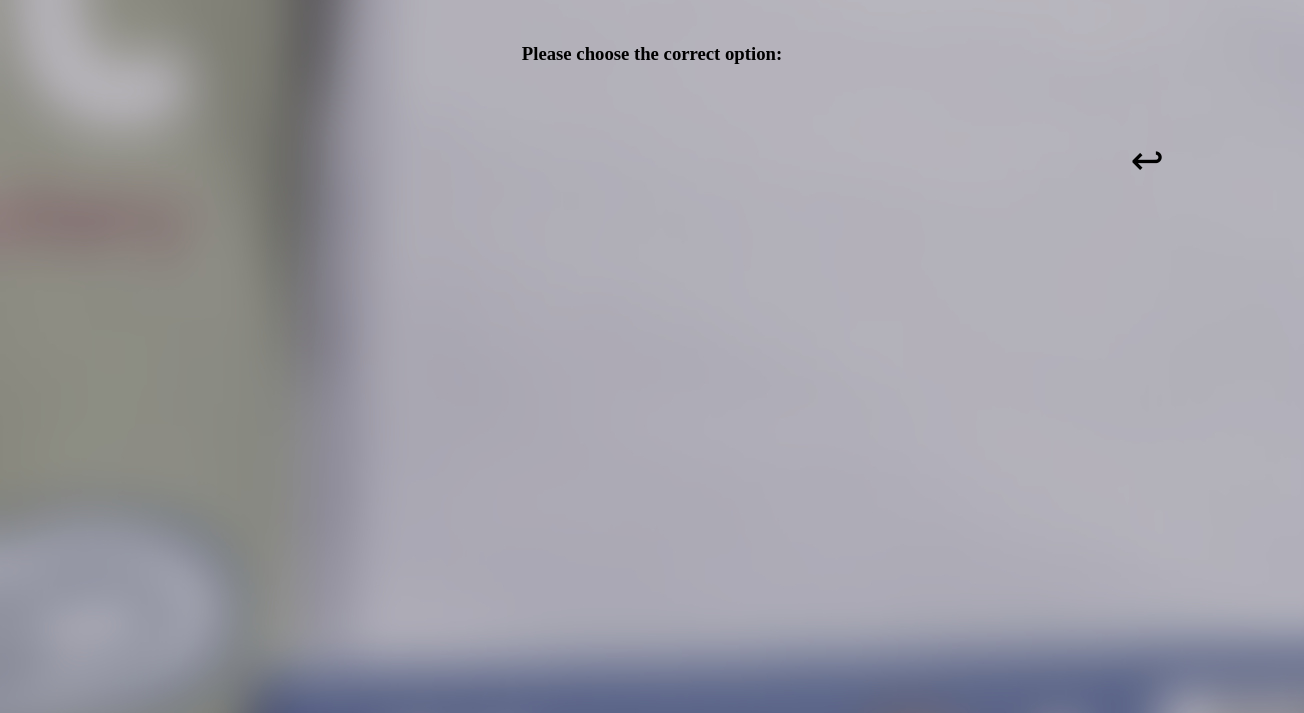
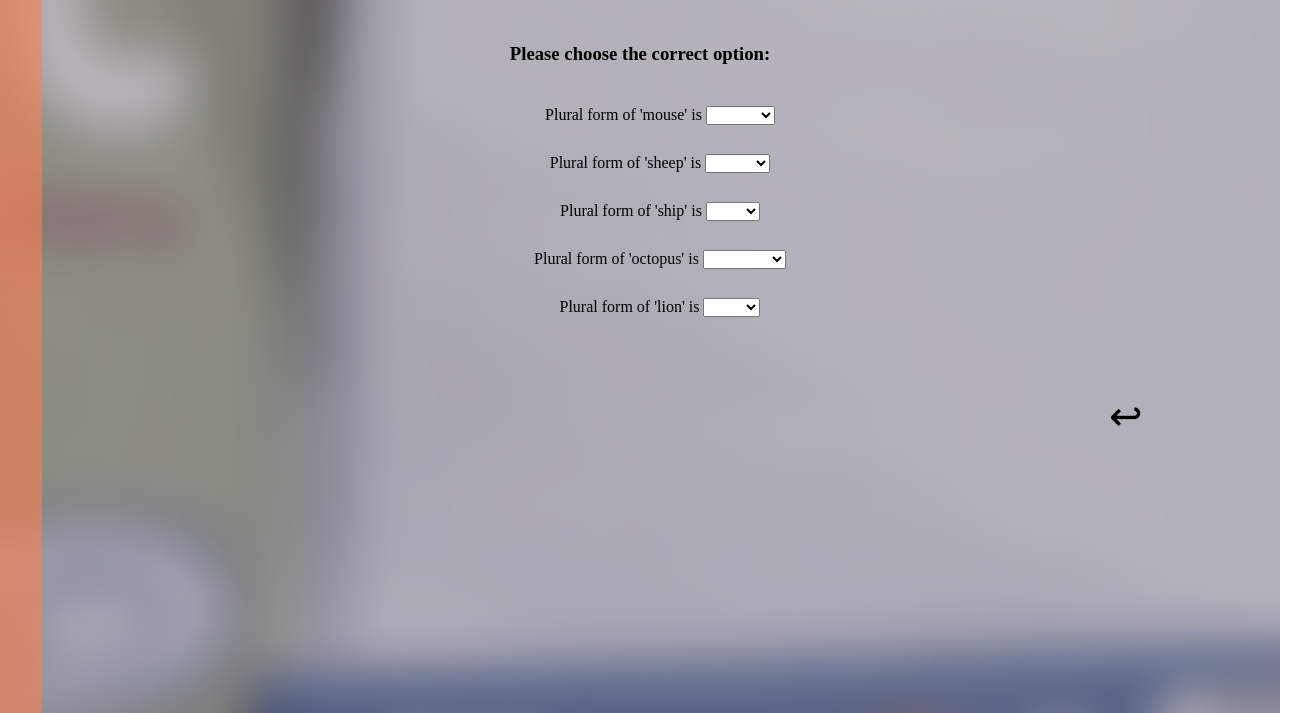
Before and after one commit to dzapps/english_grammar_and_vocabulary, a plain HTML site: page Grammar/singular_and_plural.html in a window 1280 px wide. Shown: the part 87-800 px from the top of the page, 1304 px wide, since content can reach past the window. Drawn offline with nearby package versions, Linux system fonts and the light colour scheme; a web font is replaced by a local one.

Commit message:
basic JS logic for 1st exercise

```diff
--- a/Grammar/singular_and_plural.html
+++ b/Grammar/singular_and_plural.html
@@ -8,15 +8,30 @@
     <link href="../styles.css" rel="stylesheet">
 </head>
 <body>
+        <div class="general_wrapper">
+                <div class="setting_menu">
+                <div class="setting_menu__heading">
+                    <div>MENU</div>
+                    <div style="margin-left: auto;">
+                    <img class="setting_menu--icon" src="../img/Cog.svg">
+                    </div> <br><br><br><br>
+                </div>
+                <a href="../index.html">Główna</a>
+                <label>Motyw</label>
+                <label>Legenda</label>
+                <label>Pomoc</label>
+                </div>
     <div class="wrapper">
     <h1 class="main_heading">Singular and plural</h1><br>
     <h3 class="exercise_instructions">Please choose the correct option:</h3>
-        <div>
+    <div class="exercise_main">
 
-        </div>
+    </div>
     <br><br><br>
-    <a class="backarrow" href="index.html" title="Go back to the main menu">&#8617;</a>
+    <a class="backarrow" href="../index.html" title="Go back to the main menu">&#8617;</a>
 </div>
-
+</div>
+    <script src="../main.js"></script>
+    <script src="../exercises.js"></script>
 </body>
 </html>
--- /dev/null
+++ b/exercises.js
@@ -0,0 +1,67 @@
+/* Singular and plural */
+
+const SingPlur0 = {
+    question: "Plural form of 'mouse' is ",
+    correct: 'mice',
+    incorrect: 'mouses'
+};
+
+const SingPlur1 = {
+    question: "Plural form of 'sheep' is ",
+    correct: 'sheep',
+    incorrect: 'sheeps'
+};
+
+const SingPlur2 = {
+    question: "Plural form of 'ship' is ",
+    correct: 'ships',
+    incorrect: 'ship'
+};
+
+const SingPlur3 = {
+    question: "Plural form of 'octopus' is ",
+    correct: 'octopuses',
+    incorrect: 'octopuss'
+};
+
+const SingPlur4 = {
+    question: "Plural form of 'lion' is ",
+    correct: 'lions',
+    incorrect: 'liones'
+};
+
+const objects = [SingPlur0, SingPlur1, SingPlur2, SingPlur3, SingPlur4];
+
+const questions = [SingPlur0.question, SingPlur1.question, SingPlur2.question, SingPlur3.question, SingPlur4.question];
+
+const exercise_main = document.querySelector('.exercise_main');
+
+for (i=0; i<objects.length; i++) {
+    let objects_looped = objects[i];
+    let para_text = objects_looped.question;
+    let option_correct = objects_looped.correct;
+    let option_incorrect = objects_looped.incorrect;
+    let list = document.createElement('ol');
+    let para = document.createElement('li');
+    para.textContent = para_text;
+    para.style.display = 'inline';
+    para.style.listStyleType = 'decimal';
+
+    let selector = document.createElement('select');
+    let option0 = document.createElement('option');
+    let option1 = document.createElement('option');
+    let option2 = document.createElement('option');
+    option0.textContent = ' ';
+    option1.textContent = option_correct;
+    option2.textContent = option_incorrect;
+
+    let line_break = document.createElement('br');
+
+    exercise_main.appendChild(list);
+    list.appendChild(para);
+    list.appendChild(selector);
+    selector.appendChild(option0);
+    selector.appendChild(option1);
+    selector.appendChild(option2);
+    list.appendChild(line_break);
+}
--- a/styles.css
+++ b/styles.css
@@ -24,7 +24,7 @@ body {
     min-width: 20vw;
     height: 110%;
     position: fixed;
-    left: -19%;
+    left: -18%;
     background-color: rgba(255, 127, 80, 0.6);
     font-family: 'Nunito', sans-serif;
     font-size: 1.2em;
@@ -40,6 +40,11 @@ body {
 .setting_menu__heading {
     display: flex;
     flex-direction: row;
+}
+
+.setting_menu--icon {
+    width: 32px;
+    height:32px;
 }
 
 .wrapper {
@@ -125,11 +130,20 @@ body {
     color: coral;
 }
 
+/* Individual exercise page */
+
+.exercise_main {
+    line-height: 2em;
+}
+
+
+
+
 @media screen and (max-width: 768px) {
 
     .setting_menu {
         min-width: 40vw;
-        left: -35%;
+        left: -30%;
         background-color: rgba(255, 127, 80);
         z-index: 2;
     }
```
Also changed, not shown: grammar.html (+1 -1 lines), index.html (+1 -1 lines), img/icons8-settings-64.png (added), img/settings_cog.png (added), img/settings_cog.svg (added), 1 other file.
